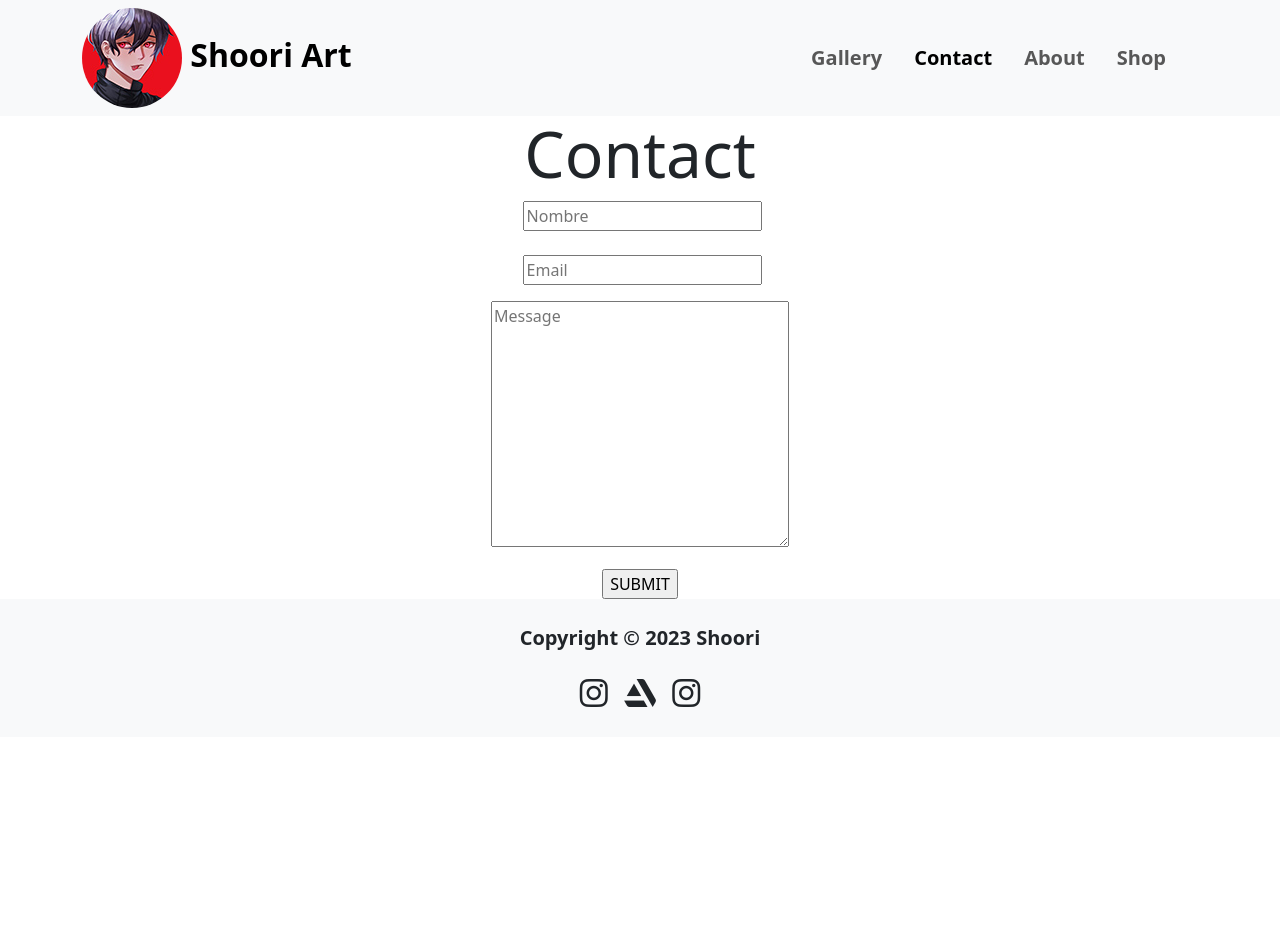
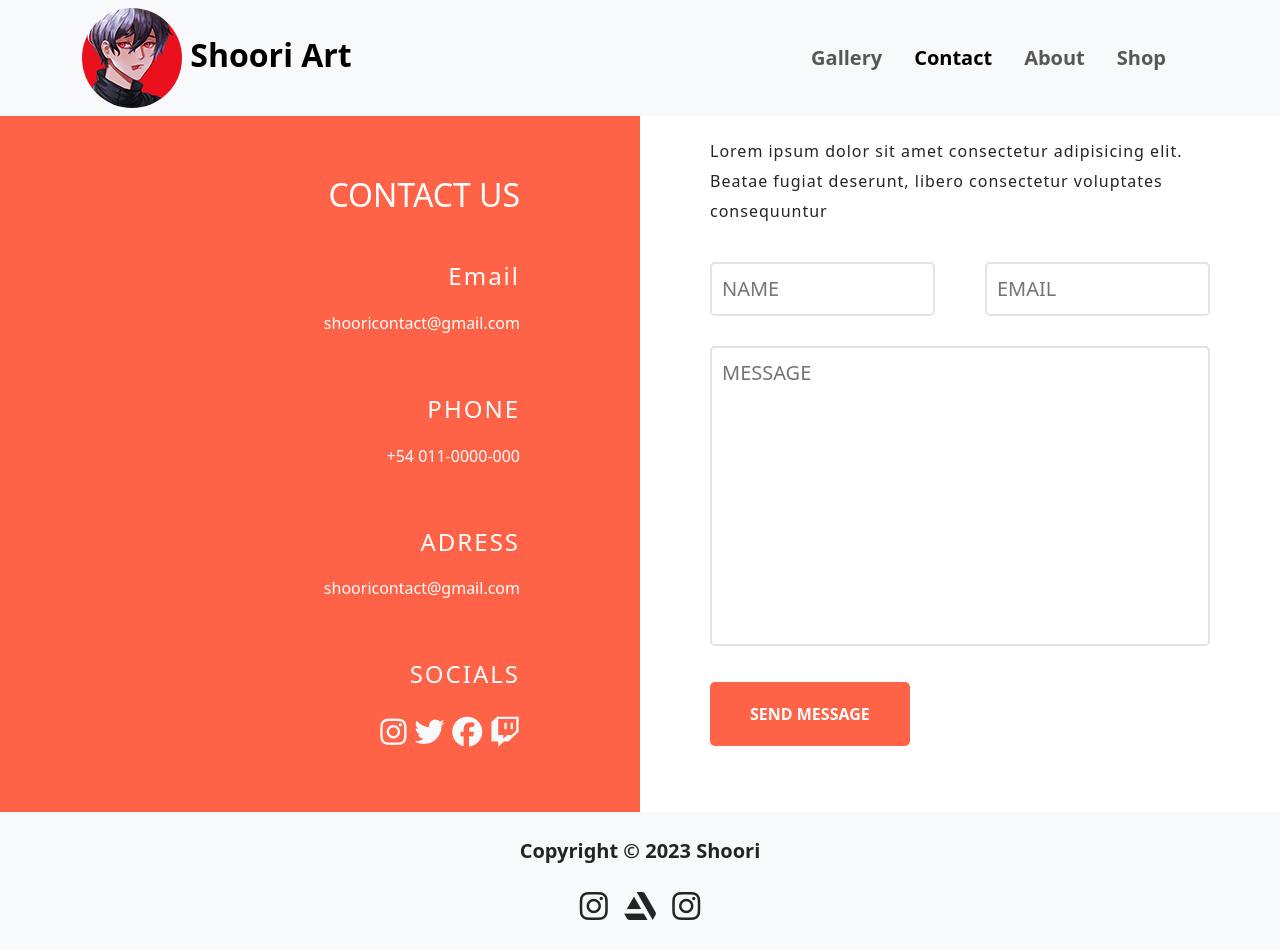
Before and after one commit to MarianoCondori55/Preentrega2-Condori, a plain HTML site: page pages/contact.html in a window 1280 px wide. Before the commit the page ends 800 px from the top, so only its background shows below. Drawn offline with nearby package versions, Linux system fonts and the light colour scheme; some packages are replaced by stand-ins of ours; a script that the page names is missing.

Commit message:
gallery-home-contact-done

```diff
--- a/css/styles.css
+++ b/css/styles.css
@@ -61,6 +61,112 @@ body {
 .titleh1 {
   font-size: 4rem;
 }
+.contact-title {
+  display: flex;
+  padding-top: 116px;
+}
+
+.contact-title .contact-left {
+  width: 50%;
+  color: white;
+  background-color: tomato;
+  display: flex;
+  justify-content: center;
+  padding-top: 20px;
+  padding-right: 120px;
+  flex-direction: column;
+  align-items: flex-end;
+  text-align: right;
+}
+
+.contact-title .contact-right {
+  width: 50%;
+  display: flex;
+  padding: 20px 0px;
+  justify-content: center;
+}
+
+.p-box {
+  width: 500px;
+  line-height: 30px;
+  letter-spacing: 1px;
+}
+
+.span-box {
+  font-size: 1rem;
+}
+.contact-info {
+  display: flex;
+}
+.contact-left-info {
+  display: flex;
+  flex-direction: column;
+  align-items: flex-end;
+  text-align: right;
+  padding: 0px 120px 0px 0px;
+  width: 50%;
+  background-color: tomato;
+  color: white;
+  height: 550px;
+}
+.item {
+  margin-bottom: 60px;
+}
+a {
+  text-decoration: none;
+  color: white;
+}
+.h3-item {
+  letter-spacing: 2px;
+  margin-bottom: 20px;
+  font-size: 1.5rem;
+}
+.icons {
+  font-size: 30px;
+}
+
+.contact-right-info {
+  width: 50%;
+  display: flex;
+  flex-direction: column;
+  align-items: center;
+}
+
+.contact-right-info .top {
+  width: 500px;
+  display: flex;
+  justify-content: space-between;
+  margin-bottom: 30px;
+}
+
+.contact-right-info .top input {
+  width: 45%;
+  font-size: 20px;
+  padding: 10px;
+  border: 2px solid #e3e3e3;
+  outline-color: tomato;
+  border-radius: 5px;
+}
+.contact-right-info textarea {
+  width: 100%;
+  font-size: 20px;
+  height: 300px;
+  padding: 10px;
+  border: 2px solid #e3e3e3;
+  outline-color: tomato;
+  border-radius: 5px;
+  margin-bottom: 30px;
+  resize: none;
+}
+.contact-right-info button {
+  background: tomato;
+  color: white;
+  font-weight: bold;
+  cursor: pointer;
+  padding: 20px 40px;
+  border: none;
+  border-radius: 5px;
+}
 
 /* about */
 .abouth2 {
--- a/pages/contact.html
+++ b/pages/contact.html
@@ -24,7 +24,7 @@
   </head>
   <body>
     <!-- Header del contact -->
-    <header>
+    <header class="position-absolute w-100">
       <nav class="navbar navbar-expand-xl navbar-light bg-light">
         <div class="container">
           <a class="navbar-brand fs-2 fw-bold p-0" href="../index.html">
@@ -70,32 +70,60 @@
     </header>
     <!-- Main de Contact -->
     <main>
-      <h1 class="titleh1 center">Contact</h1>
-      <section>
-        <form class="form center" id="form01" action="form.php" method="post">
-          <!-- input nombre -->
-          <label for=""></label>
-          <input type="text" name="nombre" id="nombre" placeholder="Nombre" />
-          <!-- input email -->
-          <br />
-          <br />
-          <label for=""></label>
-          <input type="email" name="email" id="email" placeholder="Email" />
-          <!-- input message -->
-          <br />
-          <p></p>
-          <textarea
-            name="message"
-            id="message"
-            cols="30"
-            rows="10"
-            placeholder="Message"
-          ></textarea>
-          <!-- input SUBMIT -->
-          <p></p>
-          <input type="submit" value="SUBMIT" />
-        </form>
+      <section class="contact-title">
+        <div class="contact-left">
+          <h2 class="">CONTACT US</h2>
+        </div>
+
+        <div class="contact-right">
+          <p class="p-box">
+            <span class="span-box"
+              >Lorem ipsum dolor sit amet consectetur adipisicing elit. Beatae
+              fugiat deserunt, libero consectetur voluptates consequuntur
+            </span>
+          </p>
+        </div>
       </section>
+      <div class="contact-info">
+        <div class="contact-left-info">
+          <div class="item">
+            <h3 class="h3-item">Email</h3>
+            <a href="">shooricontact@gmail.com</a>
+          </div>
+          <div class="item">
+            <h3 class="h3-item">PHONE</h3>
+            <a href="">+54 011-0000-000</a>
+          </div>
+          <div class="item">
+            <h3 class="h3-item">ADRESS</h3>
+            <a href="">shooricontact@gmail.com</a>
+          </div>
+          <div class="item">
+            <h3 class="h3-item">SOCIALS</h3>
+            <div class="icons">
+              <a href="#" class="text-light">
+                <i class="fab fa-instagram"></i
+              ></a>
+              <a href="#" class="text-light"> <i class="fab fa-twitter"></i></a>
+              <a href="#" class="text-light">
+                <i class="fab fa-facebook"></i
+              ></a>
+              <a href="#" class="text-light"> <i class="fab fa-twitch"></i></a>
+            </div>
+          </div>
+        </div>
+
+        <div class="contact-right-info">
+          <form action="" method="post">
+            <div class="top">
+              <input type="text" placeholder="NAME" />
+              <input type="text" placeholder="EMAIL" />
+            </div>
+            <textarea name="name" placeholder="MESSAGE"></textarea>
+            <button type="submit">SEND MESSAGE</button>
+          </form>
+        </div>
+      </div>
     </main>
     <!-- Footer del contact -->
     <footer class="bg-light text-dark pt-4 pb-1">
```
